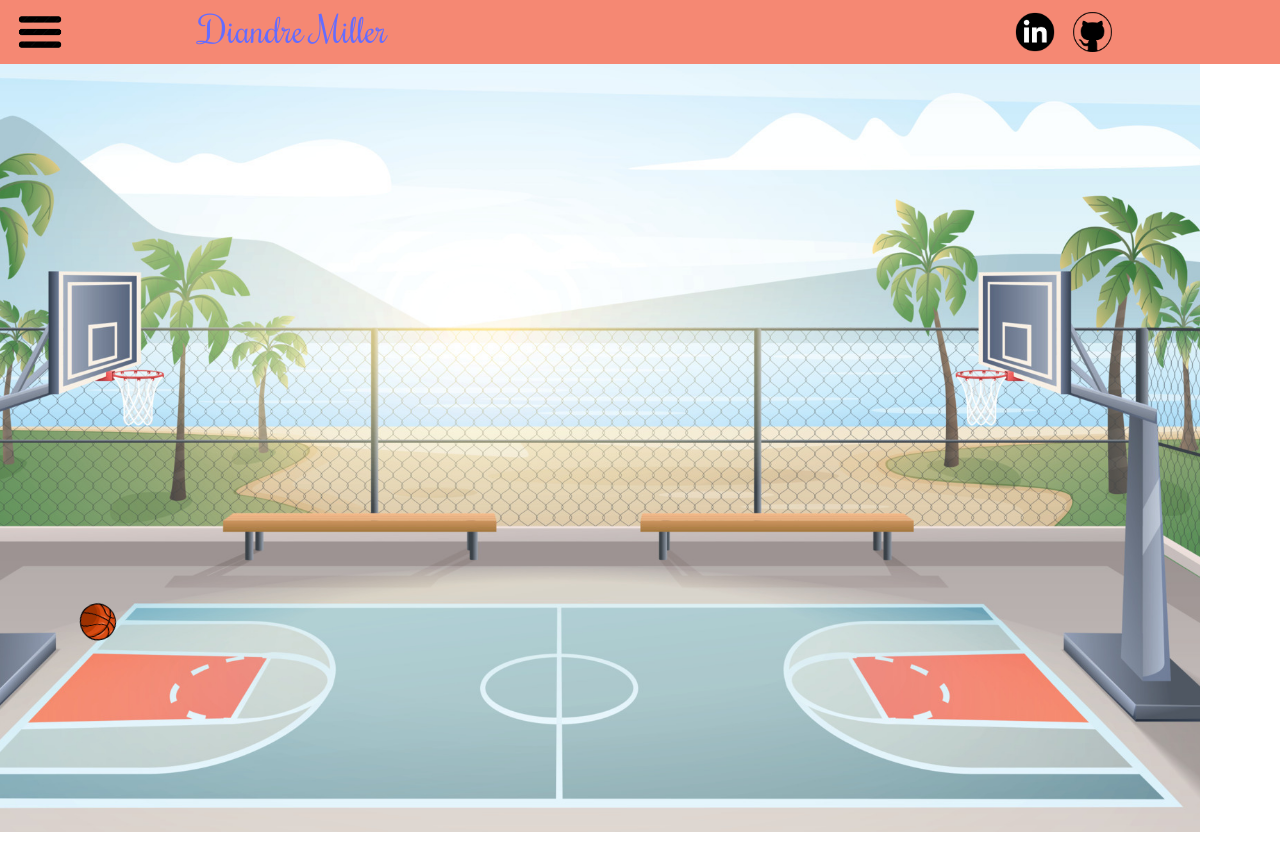
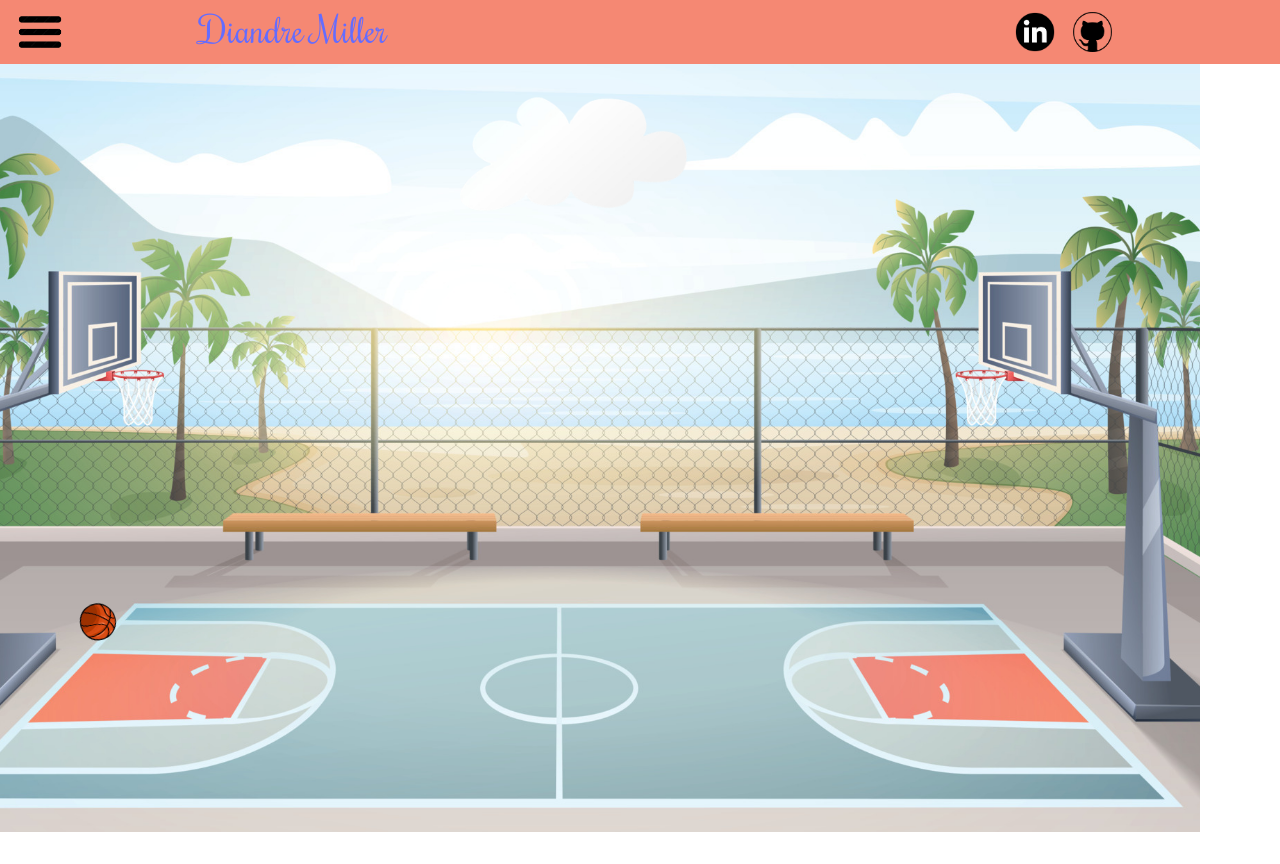
Before and after one commit to DiandreMiller/resume, a React (Vite) app: page / in a window 1280 px wide. Built offline with nearby package versions, Linux system fonts and the light colour scheme.

Commit message:
design: added second cloud

```diff
--- a/src/App.css
+++ b/src/App.css
@@ -95,3 +95,20 @@ body {
   animation: cloudMove 700s linear infinite;
   animation-delay: 5s;
 }
+
+@keyframes cloudMove1 {
+  0% {
+    transform: translateX(0);
+  }
+  100% {
+    transform: translateX(-100vw);
+  }
+}
+
+.cloud2 {
+  position: absolute;
+  top: 50px;
+  left: 500px;
+  animation: cloudMove1 700s linear infinite;
+  animation-delay: 5s;
+}
--- a/src/Components/BasketballCourt.tsx
+++ b/src/Components/BasketballCourt.tsx
@@ -9,7 +9,7 @@ const BasketballCourt = () => {
         <div className="w-screen h-screen bg-cover bg-center transform -translate-x-28 p-0 overflow-x-hidden" style={{ backgroundImage: `url(${court})`}}>
             <BallBounce />
             <img className='h-36 cloud' style={{ transform: 'translateY(-380px)  rotate(10deg)' }} src={cloud} alt="cloud"/>
-            {/* <img className='h-36 cloud' style={{ transform: 'translateY(-380px) translateX(1130px) rotate(10deg)' }} src={cloud} alt="cloud"/> */}
+            <img className='h-36 cloud2' style={{ transform: 'translateY(-380px) rotate(10deg)' }} src={cloud} alt="cloud"/>
 
         </div>
 
```
